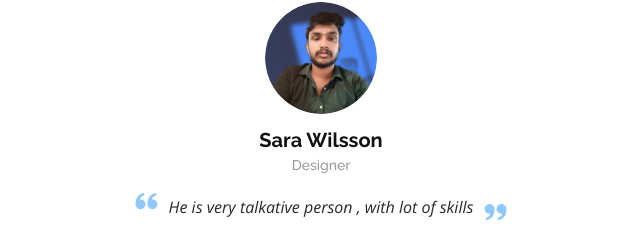
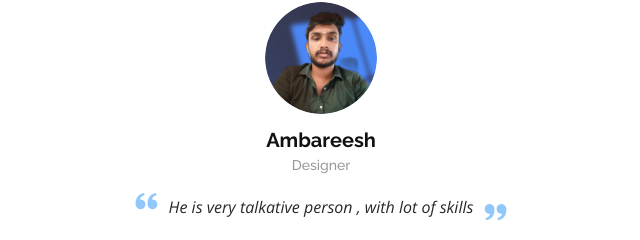
Before and after one commit to muhammed-ashique/personal-website, a plain HTML site: page index.html in a window 1280 px wide. Shown: the part 2738-2978 px from the top of the page, 369-1009 px from the left. Drawn offline with nearby package versions, Linux system fonts and the light colour scheme.

Commit message:
modified:review

```diff
--- a/index.html
+++ b/index.html
@@ -256,7 +256,7 @@
             <div class="swiper-slide">
               <div class="testimonial-item">
                 <img src="assets/img/ambareesh.png" class="testimonial-img" alt="">
-                <h3>Sara Wilsson</h3>
+                <h3>Ambareesh</h3>
                 <h4>Designer</h4>
                 <p>
                   <i class="bx bxs-quote-alt-left quote-icon-left"></i>
```
